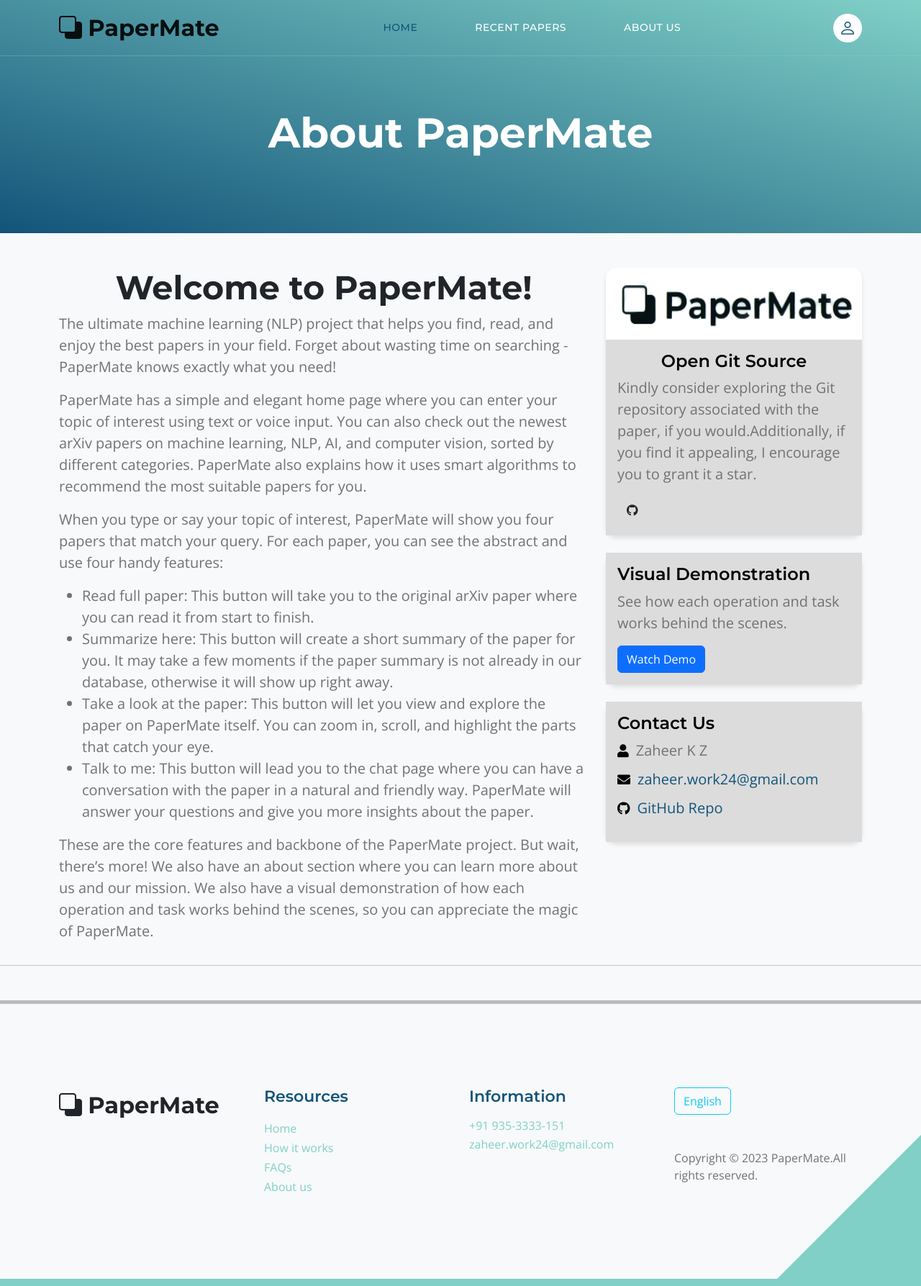
After one commit to Zaheer-10/PaperMate-RecSys, a Django app: page /about/ in a window 1280 px wide. The commit adds this page. Shown: the whole page at 72% size. Run offline with Django 4.2, Linux system fonts and the light colour scheme; some libraries are stand-ins or nearby versions.

Commit message:
Added working resources & created blueprint/about page

```diff
--- /dev/null
+++ b/PaperMate_ui/GUI/templates/about.html
@@ -0,0 +1,92 @@
+{% extends "base.html" %}
+{% load static %}
+
+{% block title %}
+About us
+{% endblock %}
+  <link rel="stylesheet" href="https://maxcdn.bootstrapcdn.com/bootstrap/4.5.2/css/bootstrap.min.css">
+  <link rel="stylesheet" href="https://cdnjs.cloudflare.com/ajax/libs/font-awesome/5.15.3/css/all.min.css">
+{% block details %}
+
+<header class="site-header d-flex flex-column justify-content-center align-items-center">
+    <h1 class="mb-4 text-center text-white font-weight-bolder">About PaperMate</h1>
+</header>
+
+
+  <style>
+    body {
+      background-color: #f8f9fa;
+    }
+.card {
+      border: none;
+      border-radius: 15px;
+      box-shadow: 0 4px 6px rgba(0, 0, 0, 0.1);
+    }
+    .card-contact ul li {
+      margin-bottom: 10px;
+      display: flex;
+      align-items: center;
+    }
+    .card-contact ul li i {
+      font-size: 18px;
+      color:#000;
+      margin-right: 10px;
+    }
+  </style>
+  <div class="container mt-5">
+    <div class="row">
+      <div class="col-md-8">
+        <h2 class="text-dark text-center ">Welcome to PaperMate!</h2>
+        <p>The ultimate machine learning (NLP) project that helps you find, read, and enjoy the best papers in your field. Forget about wasting time on searching - PaperMate knows exactly what you need!</p>
+        <p>PaperMate has a simple and elegant home page where you can enter your topic of interest using text or voice input. You can also check out the newest arXiv papers on machine learning, NLP, AI, and computer vision, sorted by different categories. PaperMate also explains how it uses smart algorithms to recommend the most suitable papers for you.</p>
+        <p>When you type or say your topic of interest, PaperMate will show you four papers that match your query. For each paper, you can see the abstract and use four handy features:</p>
+        <ul>
+          <li>Read full paper: This button will take you to the original arXiv paper where you can read it from start to finish.</li>
+          <li>Summarize here: This button will create a short summary of the paper for you. It may take a few moments if the paper summary is not already in our database, otherwise it will show up right away.</li>
+          <li>Take a look at the paper: This button will let you view and explore the paper on PaperMate itself. You can zoom in, scroll, and highlight the parts that catch your eye.</li>
+          <li>Talk to me: This button will lead you to the chat page where you can have a conversation with the paper in a natural and friendly way. PaperMate will answer your questions and give you more insights about the paper.</li>
+        </ul>
+        <p>These are the core features and backbone of the PaperMate project. But wait, there’s more! We also have an about section where you can learn more about us and our mission. We also have a visual demonstration of how each operation and task works behind the scenes, so you can appreciate the magic of PaperMate.</p>
+      </div>
+
+      <div class="col-md-4">
+        <div class="card mb-4">
+        <img src="{% static 'images/PaperMate_icon.png' %}" alt=""class="card-img-top"alt="" width="150" height="100">
+
+          <div class="card-body">
+            <h5 class="card-title text-center">Open Git Source</h5>
+            <p class="card-text">Kindly consider exploring the Git repository associated with the paper, if you would.Additionally, if you find it appealing, I encourage you to grant it a star.</p>
+            <a  class= "btn btn-sm-dark "https://github.com/yourusername" target="_blank"><i class="fab fa-github mr-5 align-content-center "></i></a></li> </div>
+        </div>
+<div class="card">
+          <div class="card-body">
+            <h5 class="card-title">Visual Demonstration</h5>
+            <p class="card-text">See how each operation and task works behind the scenes.</p>
+            <a href="{% url 'architecture'  %}" class="btn btn-primary">Watch Demo</a>
+          </div>
+        </div>
+ <div class="card mt-4">
+          <div class="card-body card-contact">
+            <h5 class="card-title">Contact Us</h5>
+            <ul class="list-unstyled">
+              <li><i class="fas fa-user mr-2"></i>Zaheer K Z</li>
+              <!-- <li><a href="tel:+1234567890"><i class="fas fa-phone mr-2"></i>(123) 456-7890</a></li> -->
+              <li><a href="mailto:zaheer.work24@gmail.com"><i class="fas fa-envelope mr-2"></i>zaheer.work24@gmail.com</a></li>
+              <li><a href="https://github.com/yourusername" target="_blank"><i class="fab fa-github mr-2"></i>GitHub Repo</a></li>
+            </ul>
+          </div>
+        </div>
+      </div>
+    </div>
+  </div>
+
+<hr>
+
+<hr class='mt-5' style="height: 5px; border: none; background-color: black;">
+
+
+  <script src="https://code.jquery.com/jquery-3.5.1.slim.min.js"></script>
+  <script src="https://cdn.jsdelivr.net/npm/@popperjs/core@2.9.1/dist/umd/popper.min.js"></script>
+  <script src="https://maxcdn.bootstrapcdn.com/bootstrap/4.5.2/js/bootstrap.min.js"></script>
+
+{% endblock %}
--- a/PaperMate_ui/GUI/templates/base.html
+++ b/PaperMate_ui/GUI/templates/base.html
@@ -22,9 +22,19 @@
     <link rel="stylesheet" type="text/css" href="{% static 'css/bootstrap.min.css' %}">
     <link rel="stylesheet" type="text/css" href="{% static 'css/bootstrap-icons.css' %}">
     <link rel="stylesheet" type="text/css" href="{% static 'css/templatemo-topic-listing.css' %}">
+    <link rel="stylesheet" href="https://cdnjs.cloudflare.com/ajax/libs/font-awesome/5.15.3/css/all.min.css">
+
     <!-- <link rel="stylesheet" type="text/css" href="{% static 'css/styles.css' %}"> -->
+    <!-- <link rel="stylesheet" href="https://stackpath.bootstrapcdn.com/bootstrap/4.5.2/css/bootstrap.min.css"> -->
 
-    <script src="https://cdnjs.cloudflare.com/ajax/libs/jquery/3.7.0/jquery.min.js" integrity="sha512-3gJwYpMe3QewGELv8k/BX9vcqhryRdzRMxVfq6ngyWXwo03GFEzjsUm8Q7RZcHPHksttq7/GFoxjCVUjkjvPdw==" crossorigin="anonymous" referrerpolicy="no-referrer"></script>
+
+    <script src="https://code.jquery.com/jquery-3.5.1.slim.min.js"></script>
+    <script src="https://stackpath.bootstrapcdn.com/bootstrap/4.5.2/js/bootstrap.min.js"></script>
+
+
+    <script src="https://cdnjs.cloudflare.com/ajax/libs/jquery/3.7.0/jquery.min.js"
+        integrity="sha512-3gJwYpMe3QewGELv8k/BX9vcqhryRdzRMxVfq6ngyWXwo03GFEzjsUm8Q7RZcHPHksttq7/GFoxjCVUjkjvPdw=="
+        crossorigin="anonymous" referrerpolicy="no-referrer"></script>
 
 
 </head>
@@ -33,7 +43,7 @@
     <main>
         <nav class="navbar navbar-expand-lg">
             <div class="container">
-                <a class="navbar-brand" href="#">
+                <a class="navbar-brand" href="{% url 'index' %}">
                     <i class="bi-back"></i>
                     <span>PaperMate</span>
                 </a>
@@ -45,17 +55,25 @@
                     aria-controls="navbarNav" aria-expanded="false" aria-label="Toggle navigation">
                     <span class="navbar-toggler-icon"></span>
                 </button>
-                <div class="collapse navbar-collapse" id="navbarNav">
-                    <ul class="navbar-nav ms-lg-5 me-lg-auto">
+                <div class="collapse navbar-collapse text-center" id="navbarNav">
+                    <ul class="navbar-nav mx-auto">
                         <li class="nav-item">
                             <a class="nav-link" href="{% url 'index' %}">Home <span class="sr-only"></span></a>
                         </li>
                         <li class="nav-item">
-                            <a class="nav-link click-scroll" href="#recent_papers">Recent Papers</a>
+                            <a class="nav-link click-scroll" href="#recent_papers"></a>
                         </li>
                         <li class="nav-item">
-                            <a class="nav-link click-scroll" href="#working">How it works</a>
+                            <a class="nav-link click-scroll" href="#working">Recent Papers</a>
                         </li>
+                        <li class="nav-item">
+                            <a class="nav-link click-scroll" href="#recent_papers"></a>
+                        </li>
+
+                        <li class="nav-item">
+                            <a class="nav-link click-scroll" href="{% url 'about' %}">About Us</a>
+                        </li>
+
                     </ul>
                     <div class="d-none d-lg-block">
                         <a href="#top" class="navbar-icon bi-person smoothscroll"></a>
@@ -133,14 +151,6 @@
         <script src=" {% static 'js/jquery.sticky.js' %}"></script>
         <script src=" {% static 'js/click-scroll.js' %}"></script>
         <script src=" {% static 'js/custom.js' %}"></script>
-        <!-- <script>
-        window.addEventListener("load", function () {
-            const loadingOverlay = document.getElementById("loading-overlay");
-            if (loadingOverlay) {
-                loadingOverlay.style.display = "none";
-            }
-        });</script> -->
-
 
 </body>
 
--- a/PaperMate_ui/GUI/templates/chat.html
+++ b/PaperMate_ui/GUI/templates/chat.html
@@ -92,7 +92,7 @@ Q&A
 </style>
 
 <header class="site-header d-flex flex-column justify-content-center align-items-center">
-    <h1 class="mb-4 text-center text-white">Talk to the Paper🔍</h1>
+    <h1 class="mb-4 text-center text-white">Chat With Paper🤖</h1>
 </header>
 
 
@@ -112,7 +112,7 @@ Q&A
 
         <div class="mt-3 d-flex">
             <div class="input-group">
-                <input id="message-input" type="text" class="form-control" placeholder="Type your query here...">
+                <input id="message-input" type="text" class="form-control" placeholder="Could you kindly elaborate on the fundamental concept that the document revolves around?">
                 <button id="send-button" class="btn btn-outline-dark mr-auto" type="button"
                     style="position: absolute; top: 3px; right: 15px;">
                     <i class="bi bi-send sndbtn"></i>
```
Also changed, not shown: PaperMate_ui/GUI/templates/architecture.html (added, +147 -0 lines), PaperMate_ui/GUI/static/images/EDA.png (added), PaperMate_ui/GUI/static/images/Embeddings.png (added), PaperMate_ui/GUI/static/images/PaperMate_icon.png (added), PaperMate_ui/GUI/static/images/QA.png (added), PaperMate_ui/GUI/static/images/data_collection.png (added), PaperMate_ui/GUI/static/images/data_collection_svg.excalidraw.svg (added), PaperMate_ui/GUI/static/images/eda_datapreprocessing.excalidraw.svg (added), PaperMate_ui/GUI/static/images/embeddings.svg (added), PaperMate_ui/GUI/static/images/pm_logo.jpg (added), PaperMate_ui/GUI/static/images/qa.svg (added), PaperMate_ui/GUI/static/images/recommendation.png (added), PaperMate_ui/GUI/static/images/recommendation.svg (added), PaperMate_ui/GUI/static/images/summarization.png (added), 1 more files, 1 other file.
